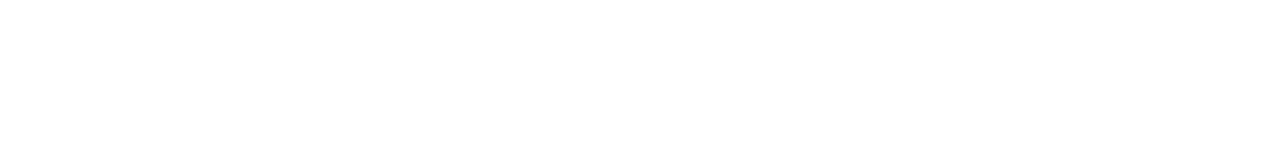
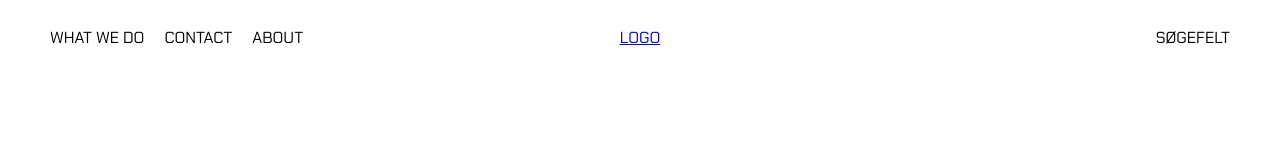
Before and after one commit to andersdamsgaard95/dreamshot-media, a plain HTML site: page contact.html in a window 1280 px wide. Drawn offline with Linux system fonts and the light colour scheme.

Commit message:
header tilføjet til contact

```diff
--- a/contact.html
+++ b/contact.html
@@ -11,5 +11,22 @@
 </head>
 <body>
 
+    <!--Header-->
+    <header class="grid1">
+        <nav class="global-nav">
+            <div class="global-menu">
+                <a href="kompetencer.html">WHAT WE DO</a>
+                <a href="#">CONTACT</a>
+                <a href="about.html">ABOUT</a>
+            </div>
+
+            <a class="logo" href="#">LOGO</a>
+
+            <div class="ikoner">
+                <p>SØGEFELT</p>
+            </div>
+        </nav>
+    </header>
+
 </body>
 </html>
```
